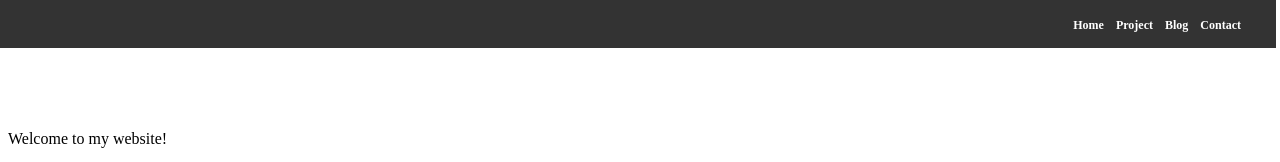
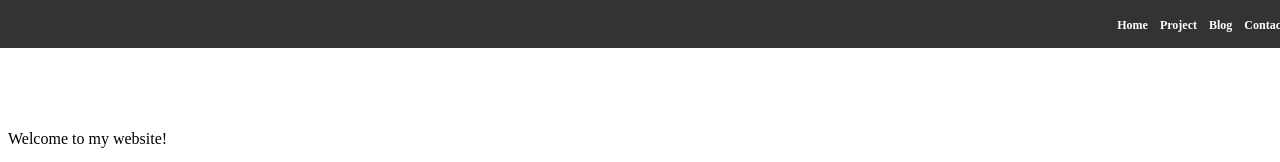
Before and after one commit to miaozhang2025/miaozhang2025.github.io, a Jekyll site: the page built from index.md, in a window 1280 px wide. Shown: the top 162 px of the page. Built offline with Jekyll 4.4.1, drawn with Linux system fonts in a browser that asks for light colours.

Commit message:
Update custom.css

```diff
--- a/assets/css/custom.css
+++ b/assets/css/custom.css
@@ -9,8 +9,8 @@
   right: 0;
   left: 0;
   background-color: rgba(0, 0, 0, 0.8); /* Optional: a background color for the header */
-  width: 95%;
-  padding: 15px 30px;
+  width: 100%;
+  padding: 15px 10px;
   z-index: 1000; /* Ensures the header stays above other content */
 }
 
```
